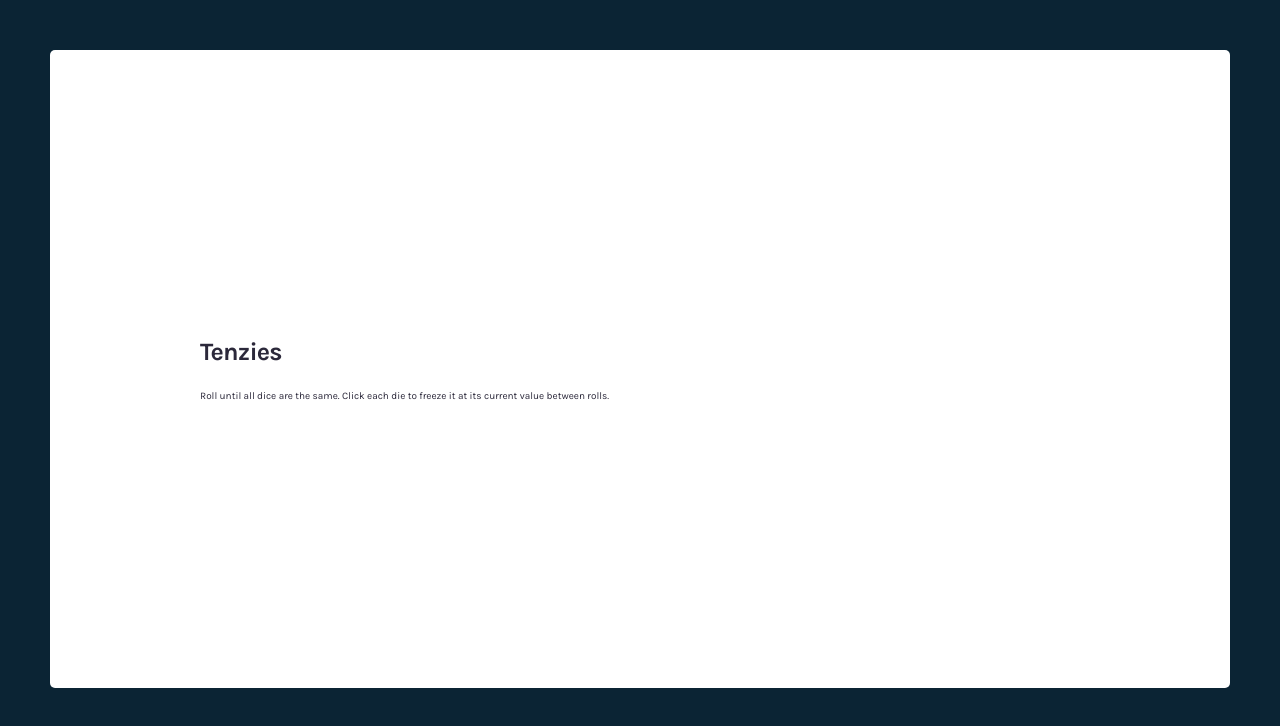
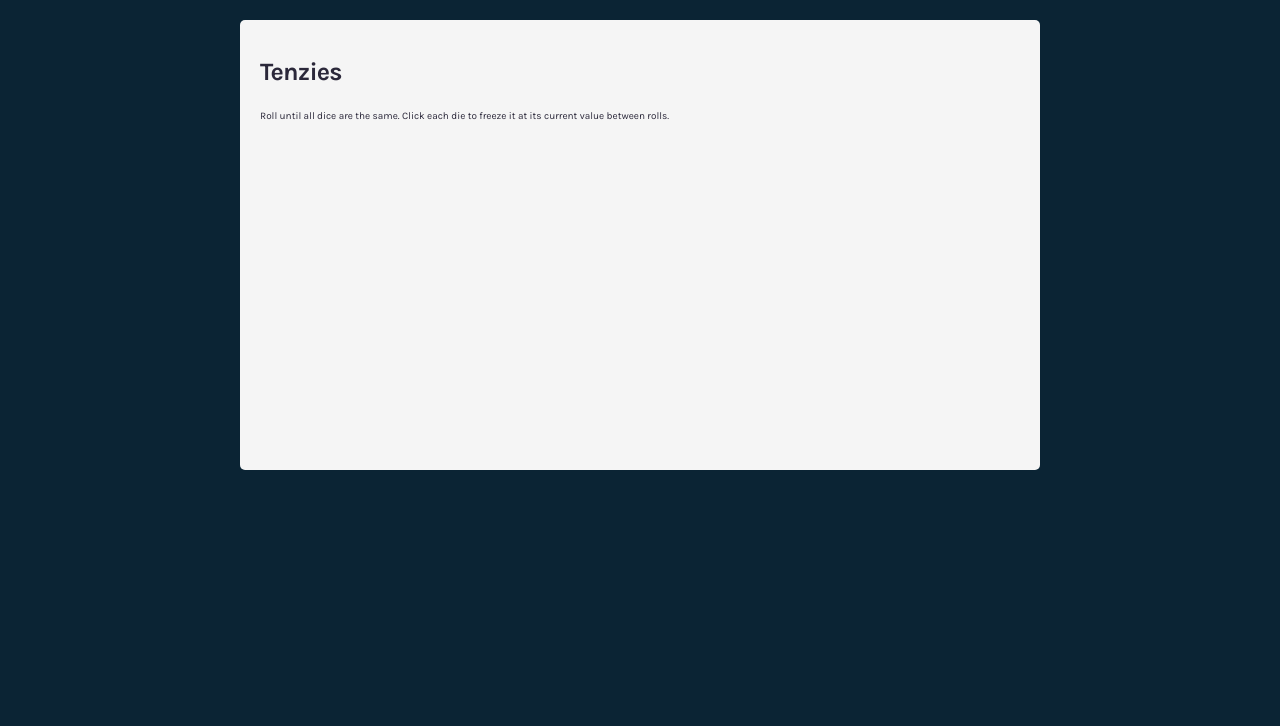
Before and after one commit to marktlinn/tenziesReact, a React (Vite) app: page / in a window 1280 px wide. Shown: the top 726 px of the page. Built offline with nearby package versions, Linux system fonts and the light colour scheme.

Commit message:
added styling to basic elements and css setup

```diff
--- a/package.json
+++ b/package.json
@@ -9,6 +9,7 @@
     "preview": "vite preview"
   },
   "dependencies": {
+    "normalize.css": "^8.0.1",
     "react": "^18.2.0",
     "react-confetti": "^6.1.0",
     "react-dom": "^18.2.0"
--- a/src/components/Die.jsx
+++ b/src/components/Die.jsx
@@ -1,5 +1,5 @@
-import React from "react"
+// import React from "react"
 
-export default function Die(props) {
+// export default function Die(props) {
 
-}
+// }
--- a/src/index.css
+++ b/src/index.css
@@ -17,15 +17,17 @@ a {
 body {
   margin: auto;
   background-color: #0B2434;
-  padding: 3rem;
+  padding: 2rem;
   color: #2B283A;
 }
 
 main{
-  margin: 2rem;
-  padding: 27rem 15rem;
-  background-color: #FFF;
+  margin: auto;
+  max-width: 800px;
+  height: 450px;
+  background-color: #F5F5F5;
   border-radius: .5rem;
+  padding: 2rem;
 }
 
 .titleText{
--- a/src/main.jsx
+++ b/src/main.jsx
@@ -1,6 +1,7 @@
 import React from 'react'
 import ReactDOM from 'react-dom/client'
 import App from './App'
+import 'normalize.css'
 import './index.css'
 
 ReactDOM.createRoot(document.getElementById('root')).render(
```
Also changed, not shown: 1 other file (tests, documents, lock files or other folders).
